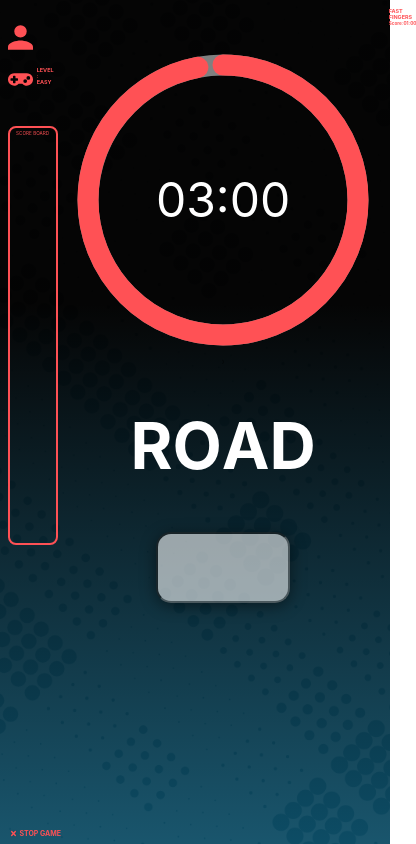
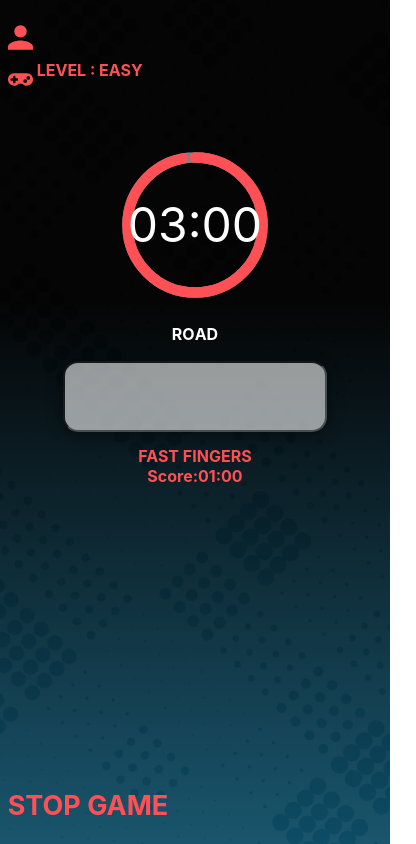
Before and after one commit to pesto-students/fast-fingers-b04-gobinda168, a React (Create React App) app: page /game in a window 390 px wide. Shown: the whole page, 416 px wide, since content can reach past the window. Built offline with nearby package versions, Linux system fonts and the light colour scheme.

Commit message:
Impemented mobile responsiveness

```diff
--- a/src/components/common/Timer/Timer.css
+++ b/src/components/common/Timer/Timer.css
@@ -4,8 +4,8 @@
 /* Sets the containers height and width */
 .base-timer {
   position: relative;
-  height: 300px;
-  width: 300px;
+  height: 150px;
+  width: 150px;
 }
 
 /* Removes SVG styling that would hide the time label */
@@ -24,8 +24,8 @@
   position: absolute;
 
   /* Size should match the parent container */
-  width: 300px;
-  height: 300px;
+  width: 150px;
+  height: 150px;
 
   /* Keep the label aligned to the top */
   top: 0;
--- a/src/components/pages/game/game-center.jsx
+++ b/src/components/pages/game/game-center.jsx
@@ -114,7 +114,9 @@ export const GameCenter = () => {
     <div className="center">
       {!gameOver ? (
         greetings ? (
-          <h1 style={{ color: "white" }}>{greetings}</h1>
+          <h1 style={{ color: "white", fontSize: "4vw" }} className="greetings">
+            {greetings.toUpperCase()}
+          </h1>
         ) : (
           <>
             <GameCounter
--- a/src/components/pages/game/game.scss
+++ b/src/components/pages/game/game.scss
@@ -144,3 +144,62 @@
     }
   }
 }
+@media only screen and (max-width: 450px) {
+  .score-board {
+    display: none;
+  }
+  .stop {
+    > * {
+      font-size: large;
+      text-align: center;
+    }
+    img {
+      display: none;
+    }
+  }
+  .game-word {
+    > h1 {
+      font-size: medium;
+    }
+  }
+
+  .game-page {
+    flex-direction: column;
+    .left {
+      .game-left-header {
+        .player-name,
+        .level {
+          h3 {
+            font-size: medium;
+            // margin-bottom: 50px;
+            margin-block-start: 0.6em;
+          }
+        }
+      }
+    }
+    .right {
+      > * {
+        font-size: medium;
+      }
+    }
+    .center {
+      // .greetings {
+      //   font-size: 50px;
+      // }
+      .game-over {
+        > * {
+          font-size: large;
+          text-transform: uppercase;
+        }
+        img {
+          width: 25px;
+          padding-right: 10px;
+        }
+      }
+      .word-input {
+        width: 65vw;
+        font-size: large;
+      }
+    }
+  }
+}
--- a/src/components/pages/home/dropdown/dropdown.css
+++ b/src/components/pages/home/dropdown/dropdown.css
@@ -45,3 +45,13 @@
   color: white;
   padding-left: 0.6vw;
 }
+@media only screen and (max-width: 450px) {
+  /* For mobile phones: */
+  .input-field-difficulty {
+    width: 74vw;
+    padding-right: 10px;
+  }
+  .input-field-difficulty .title {
+    font-size: large;
+  }
+}
--- a/src/components/pages/home/home.css
+++ b/src/components/pages/home/home.css
@@ -42,9 +42,21 @@
 .start-game {
   position: absolute;
   bottom: 0;
+  left: 0;
+  margin-left: 40vw;
   margin-bottom: 5vh;
 }
 .start-game-text {
   color: #ff5155;
   text-decoration: none;
 }
+@media only screen and (max-width: 450px) {
+  /* For mobile phones: */
+  .input-field-name {
+    width: 75vw;
+    font-size: large;
+  }
+  .start-game {
+    margin-left: 5vw;
+  }
+}
--- a/src/components/pages/home/home.jsx
+++ b/src/components/pages/home/home.jsx
@@ -8,8 +8,6 @@ import { AppContext } from "../../../context/AppContext";
 // import { useState } from "react";
 export const Home = () => {
   const { currentUser, setCurrentUser } = useContext(AppContext);
-  //   const [name, setName] = useState("");
-  //   const startGame = (e) => {};
 
   return (
     <div className="App">
@@ -24,6 +22,7 @@ export const Home = () => {
       />
 
       <Dropdown />
+      <Link to={currentUser.name && "/game"} className="">
         <div
           className="row start-game"
           onClick={() =>
@@ -32,12 +31,9 @@ export const Home = () => {
         >
           <img src="/assets/images/play.svg" alt="play button" />
 
-        <h1 className="text-color">
-          <Link to={currentUser.name && "/game"} className="start-game-text">
-            START GAME
+          <h1 className="text-color start-game-text">START GAME</h1>
+        </div>
       </Link>
-        </h1>
-      </div>
     </div>
   );
 };
```
Lines whose indentation alone changed are shown as unchanged.
